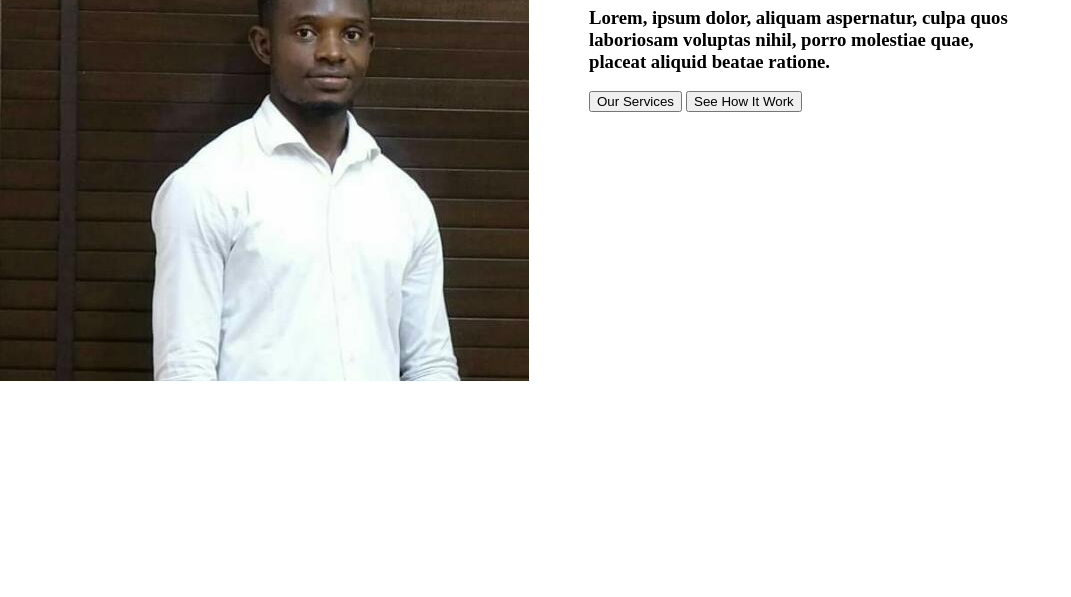
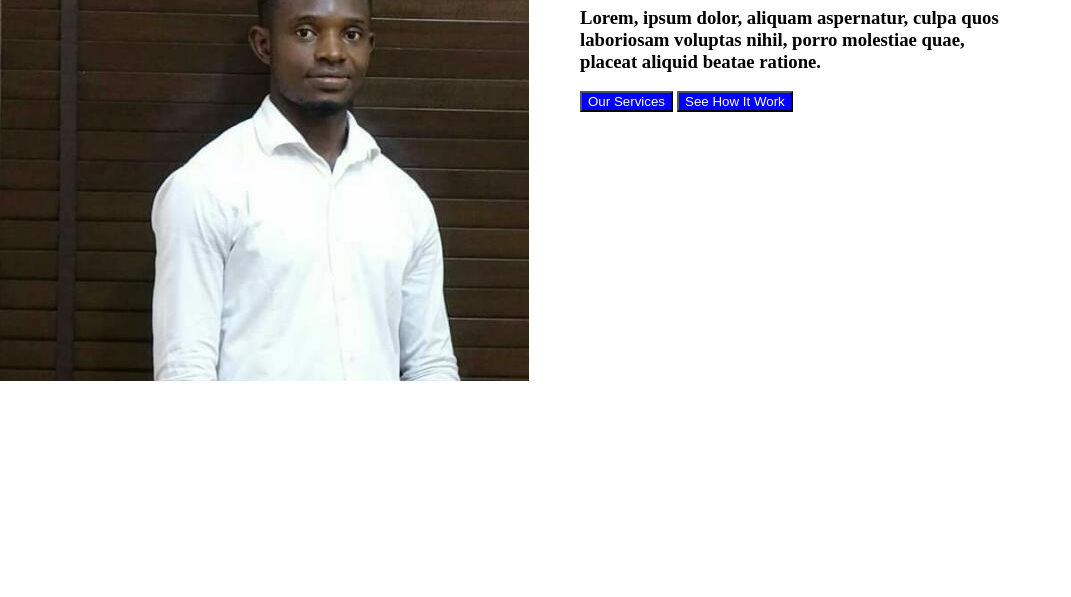
Before and after one commit to Sir-Law/Portfolio, a plain HTML site: page index.html in a window 1280 px wide. Shown: the part 203-800 px from the top of the page, without its empty margins (0-1071 px from the left). Drawn offline with Linux system fonts and the light colour scheme.

Commit message:
first commit

```diff
--- a/index.html
+++ b/index.html
@@ -68,7 +68,7 @@
                     <h3>Lorem, ipsum dolor, aliquam aspernatur,
                         culpa quos laboriosam voluptas nihil, porro molestiae quae, placeat aliquid beatae ratione.</h3>
                 </div>
-                <div maintext-btn>
+                <div class="maintext-btn">
                     <button class="btn1">Our Services</button>
                     <button class="btn2">See How It Work</button>
                 </div>
--- a/style.css
+++ b/style.css
@@ -37,5 +37,10 @@ body {
 }
 
 .maintext {
-    padding-left: 589px;
+    padding-left: 580px;
 }
+
+.maintext-btn > .btn1, .btn2 {
+    background-color: blue;
+    color: white;
+}
```
